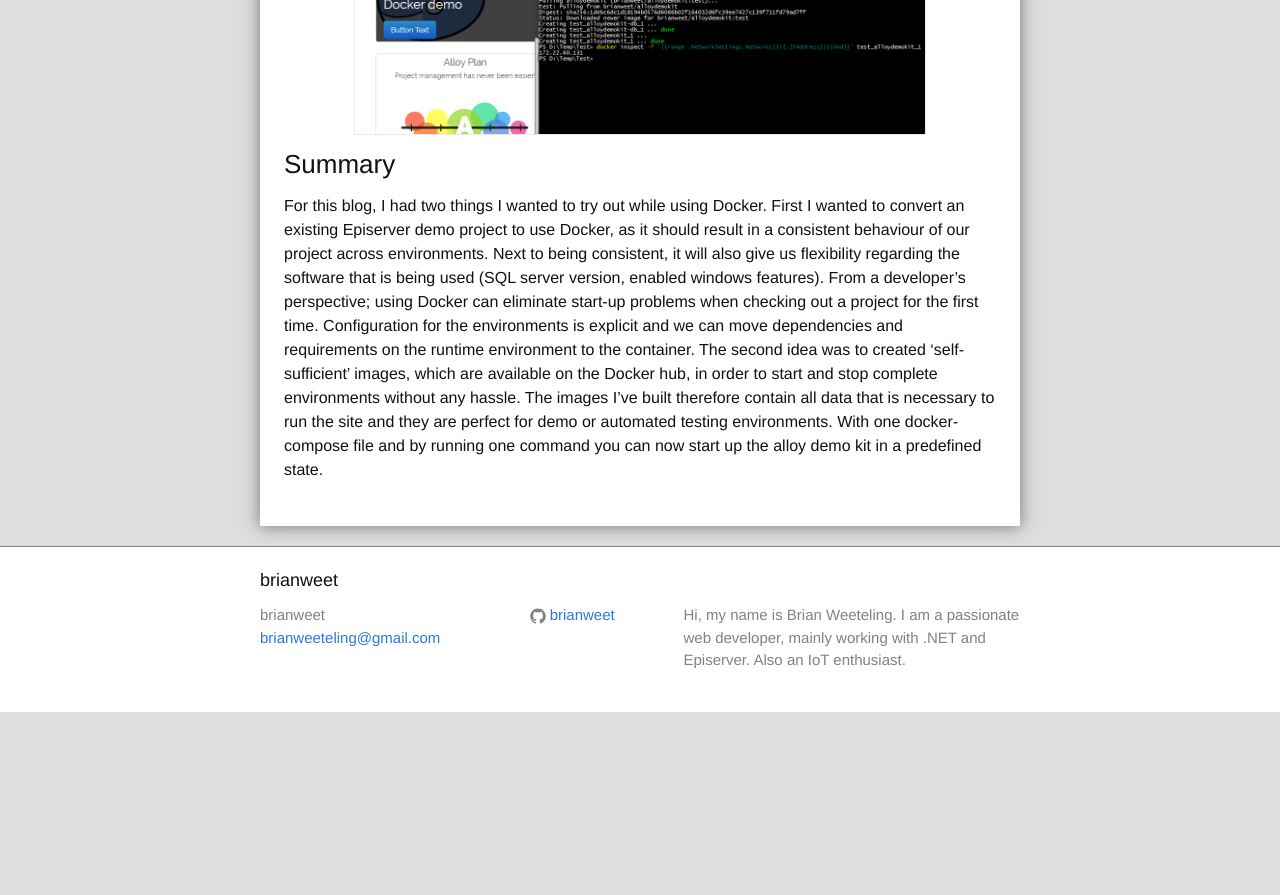
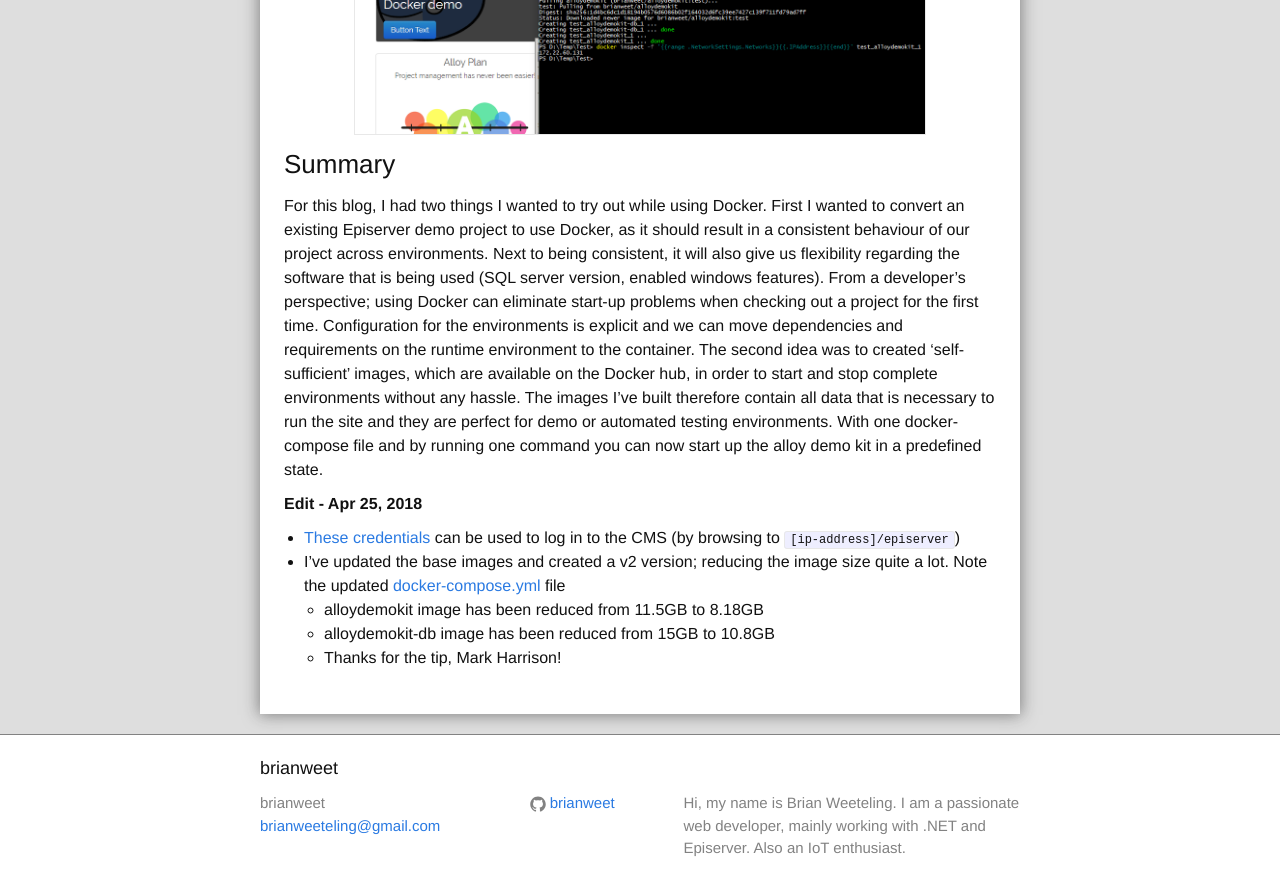
Before and after one commit to brianweet/brianweet.github.io, a Jekyll site: the page built from _posts/2017-09-10-alloy-in-docker.md, in a window 1280 px wide and 900 px high, scrolled down 5171 px. Shown: the top 895 px of the window. Built offline with Jekyll 4.4.1, drawn with Linux system fonts in a browser that asks for light colours; nearby versions of some CDN libraries; comment, search, counter and statistics services are not loaded; before the commit the page ends 5883 px from its top, so only the background shows below that.

Commit message:
Update docker blog

```diff
--- a/_posts/2017-09-10-alloy-in-docker.md
+++ b/_posts/2017-09-10-alloy-in-docker.md
@@ -160,3 +160,11 @@
 For this blog, I had two things I wanted to try out while using Docker.
 First I wanted to convert an existing Episerver demo project to use Docker, as it should result in a consistent behaviour of our project across environments. Next to being consistent, it will also give us flexibility regarding the software that is being used (SQL server version, enabled windows features). From a developer's perspective; using Docker can eliminate start-up problems when checking out a project for the first time. Configuration for the environments is explicit and we can move dependencies and requirements on the runtime environment to the container.
 The second idea was to created 'self-sufficient' images, which are available on the Docker hub, in order to start and stop complete environments without any hassle. The images I've built therefore contain all data that is necessary to run the site and they are perfect for demo or automated testing environments. With one docker-compose file and by running one command you can now start up the alloy demo kit in a predefined state.
+
+**Edit - Apr 25, 2018**
+
+- [These credentials](https://github.com/episerver/AlloyDemoKit/wiki/Logins) can be used to log in to the CMS (by browsing to ``[ip-address]/episerver``)
+- I've updated the base images and created a v2 version; reducing the image size quite a lot. Note the updated [docker-compose.yml](https://github.com/brianweet/AlloyDemoKit/blob/docker/Run-using-pre-built-images/docker-compose.yml) file
+  - alloydemokit image has been reduced from 11.5GB to 8.18GB
+  - alloydemokit-db image has been reduced from 15GB to 10.8GB
+  - Thanks for the tip, Mark Harrison!
```
